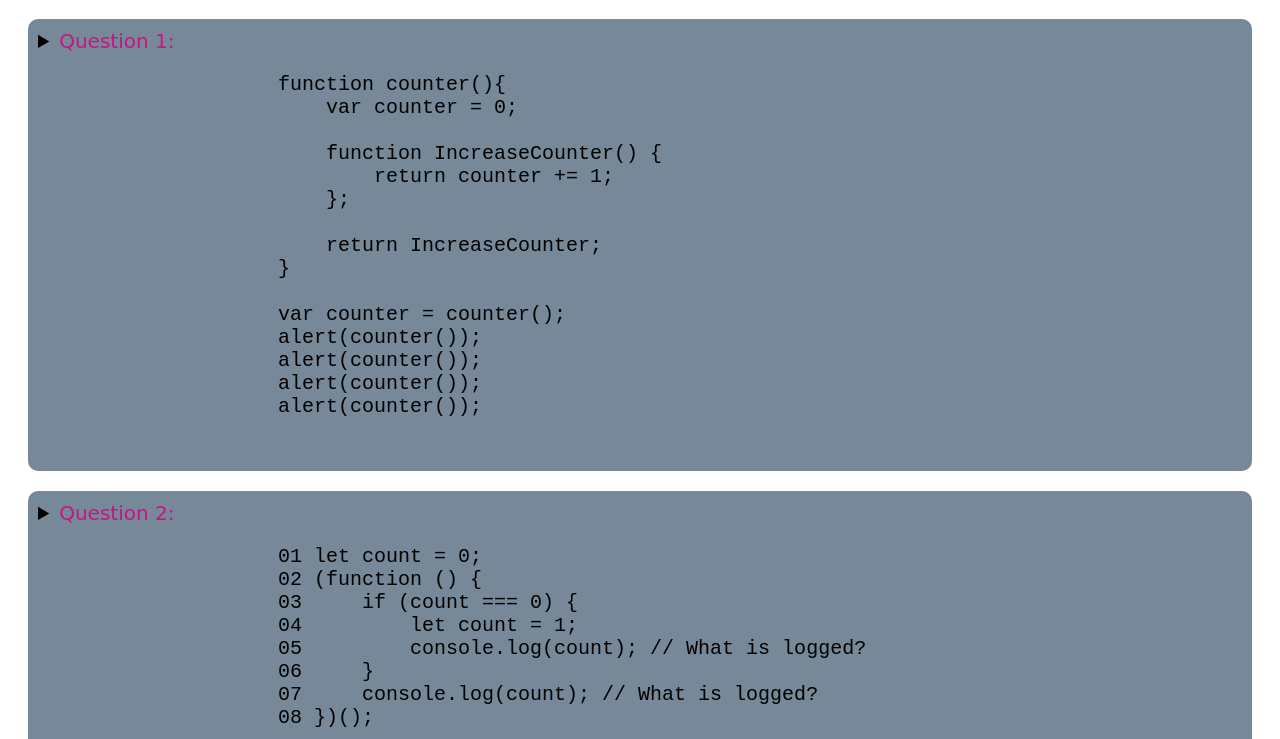
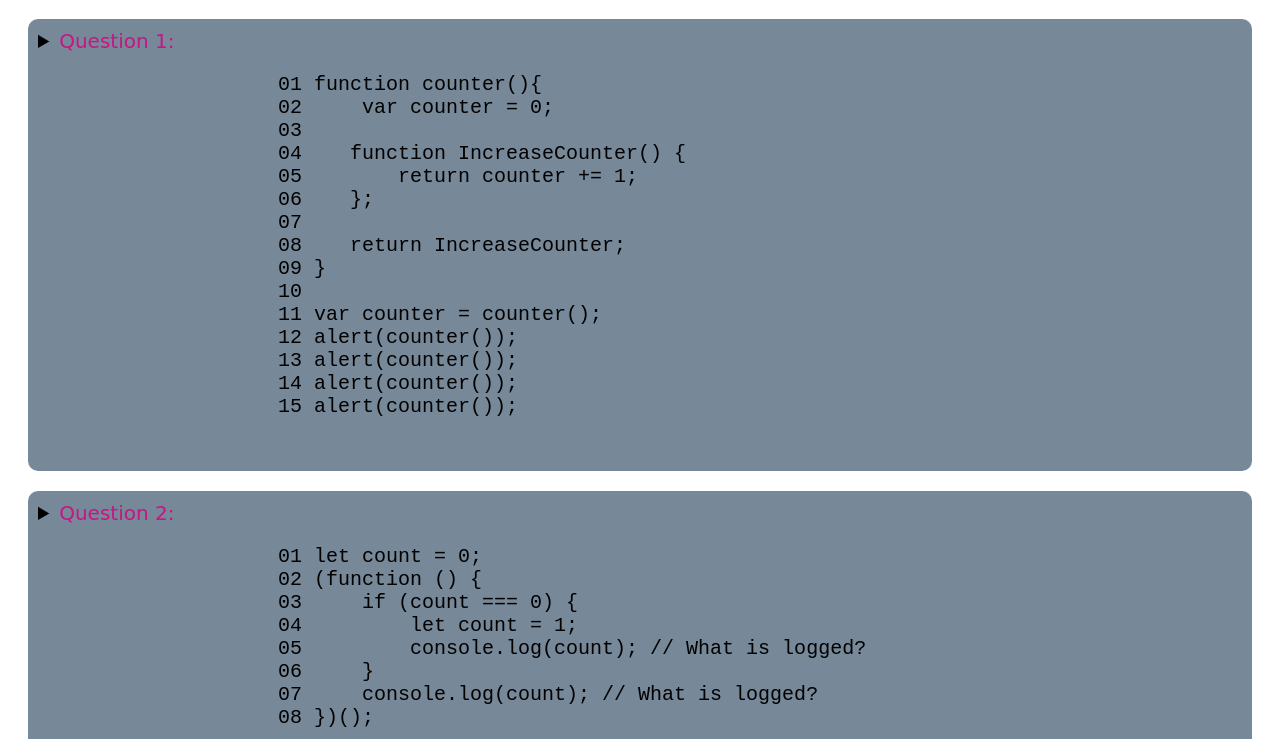
Before and after one commit to manojnagaraj01/JS_HANDSON_CLOSURES, a plain HTML site: page index.html in a window 1280 px wide. Shown: the part 61-800 px from the top of the page. Drawn offline with Linux system fonts and the light colour scheme.

Commit message:
closures function

```diff
--- a/index.html
+++ b/index.html
@@ -12,24 +12,24 @@
         <details class="head">
             <summary><span class="question">Question 1:</span><br>
                 <pre>
-                    function counter(){
-                        var counter = 0;
-
-                        function IncreaseCounter() {
-                            return counter += 1;
-                        };
-
-                        return IncreaseCounter;
-                    }
-
-                    var counter = counter();
-                    alert(counter());
-                    alert(counter());
-                    alert(counter());
-                    alert(counter());
+                    01 function counter(){
+                    02     var counter = 0;
+                    03
+                    04    function IncreaseCounter() {
+                    05        return counter += 1;
+                    06    };
+                    07
+                    08    return IncreaseCounter;
+                    09 }
+                    10
+                    11 var counter = counter();
+                    12 alert(counter());
+                    13 alert(counter());
+                    14 alert(counter());
+                    15 alert(counter());
                 </pre>
             </summary>
-            <p></p>
+            <p>line 12: 1;<br>line 13: 2;<br>line 14: 3;<br>line 15: 4;</p>
             <p>In this code, the counter function creates a closure that contains a local variable counter and an inner function increaseCounter. The inner function can access and modify the counter variable due to closures in JavaScript. When the counter function is called and assigned to the counter variable, it returns the increaseCounter function.Each time counter(), it invokes the increaseCounter function, which increments the counter variable. As a result, the counter value increasing with each subsequent call to counter().</p>
         </details>
         <details class="head">
```
